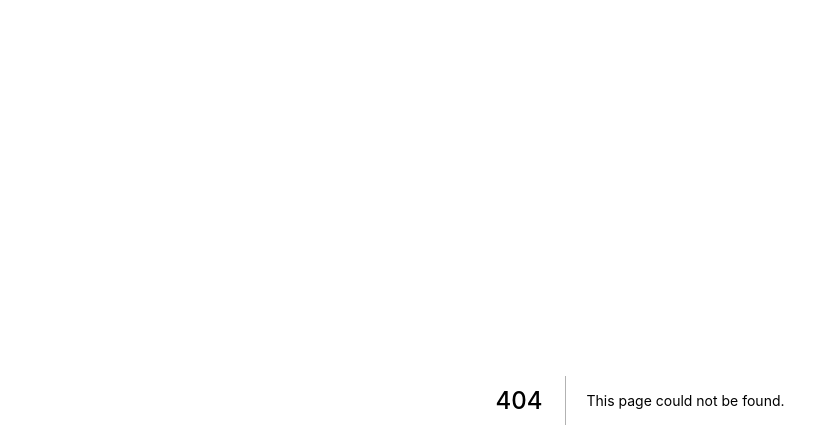
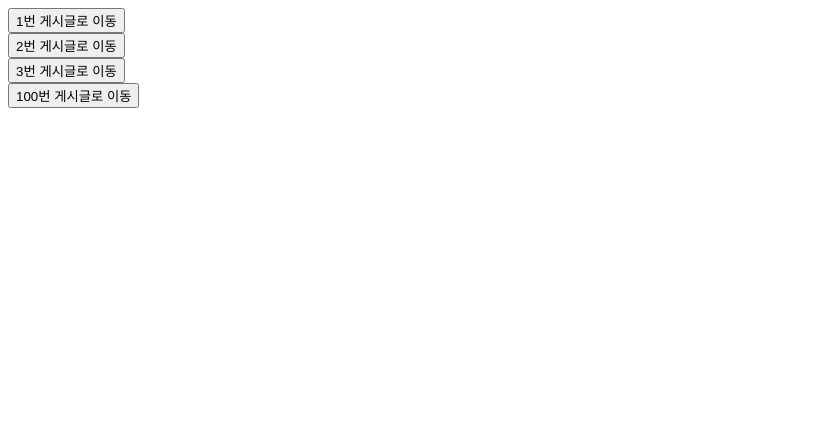
Before and after one commit to Jungdadaeng/class, a Next.js app: page /04-07-dynamic-routing-board-query in a window 1280 px wide. Before the commit this address had no page. Shown: the top 448 px of the page, without its empty margins (0-839 px from the left). Built offline with nearby package versions, Linux system fonts and the light colour scheme.

Commit message:
dynamic-router-practice

```diff
--- /dev/null
+++ b/pages/04-07-dynamic-routing-board-query/index.js
@@ -0,0 +1,30 @@
+import { useRouter } from "next/router";
+
+export default function DynamicRoutingBoardQueryPage(){
+    const router = useRouter();
+
+    const onClickMove1 = () => {
+        router.push("/04-08-dynamic-routed-board-query/1")
+    }
+
+    const onClickMove2 = () => {
+        router.push("/04-08-dynamic-routed-board-query/2")
+    }
+
+    const onClickMove3 = () => {
+        router.push("/04-08-dynamic-routed-board-query/3")
+    }
+
+    const onClickMove100 = () => {
+        router.push("/04-08-dynamic-routed-board-query/274416")
+    }
+
+    return(
+        <div>
+            <button onClick={onClickMove1}>1번 게시글로 이동</button><br/>
+            <button onClick={onClickMove2}>2번 게시글로 이동</button><br/>
+            <button onClick={onClickMove3}>3번 게시글로 이동</button><br/>
+            <button onClick={onClickMove100}>100번 게시글로 이동</button><br/>
+        </div>
+    )
+}
```
Also changed, not shown: pages/04-08-dynamic-routed-board-query/[qqq]/index.js (added, +37 -0 lines).
